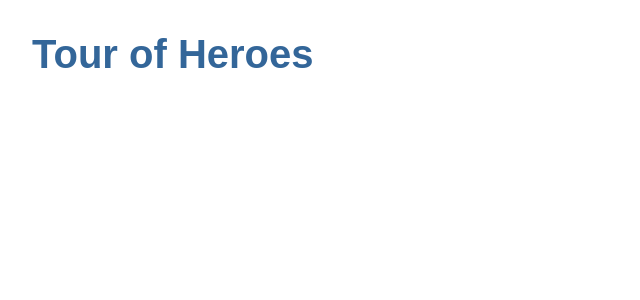
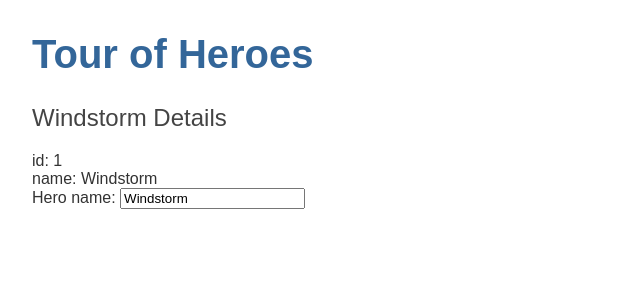
Before and after one commit to tlavrova/angular-tour-of-heroes, an Angular app: page / in a window 1280 px wide. Shown: the top 300 px of the page, without its empty margins (0-640 px from the left). Built offline with nearby package versions, Linux system fonts and the light colour scheme.

Commit message:
Hero editor

```diff
--- a/src/app/app.component.html
+++ /dev/null
@@ -1 +0,0 @@
-<h1>{{title}}</h1>
--- a/src/app/app.component.ts
+++ b/src/app/app.component.ts
@@ -2,8 +2,11 @@
 
 @Component({
   selector: 'app-root',
-  templateUrl: './app.component.html',
-  styleUrls: ['./app.component.css']
+  styleUrls: ['./app.component.css'],
+  template: `
+    <h1>{{title}}</h1>
+    <app-heroes></app-heroes>
+  `,
 })
 export class AppComponent {
   title = 'Tour of Heroes';
--- /dev/null
+++ b/src/app/hero.ts
@@ -0,0 +1,4 @@
+export interface Hero {
+  id: number;
+  name: string;
+}
--- /dev/null
+++ b/src/app/heroes/heroes.component.ts
@@ -0,0 +1,29 @@
+import { Component, OnInit } from '@angular/core';
+import {Hero} from "../hero";
+
+@Component({
+  selector: 'app-heroes',
+  styleUrls: ['./heroes.component.css'],
+  template: `
+    <h2>{{hero.name}} Details</h2>
+    <div><span>id: </span>{{hero.id}}</div>
+    <div><span>name: </span>{{hero.name}}</div>
+    <div>
+      <label for="name">Hero name: </label>
+      <input id="name" [(ngModel)]="hero.name" placeholder="name">
+    </div>
+  `
+})
+export class HeroesComponent implements OnInit {
+
+  hero: Hero = {
+    id: 1,
+    name: 'Windstorm'
+  }
+
+  constructor() { }
+
+  ngOnInit(): void {
+  }
+
+}
```
Also changed, not shown: src/app/app.module.ts (+6 -2 lines), src/app/heroes/heroes.component.css (added), 1 other file (tests, documents, lock files or other folders).
